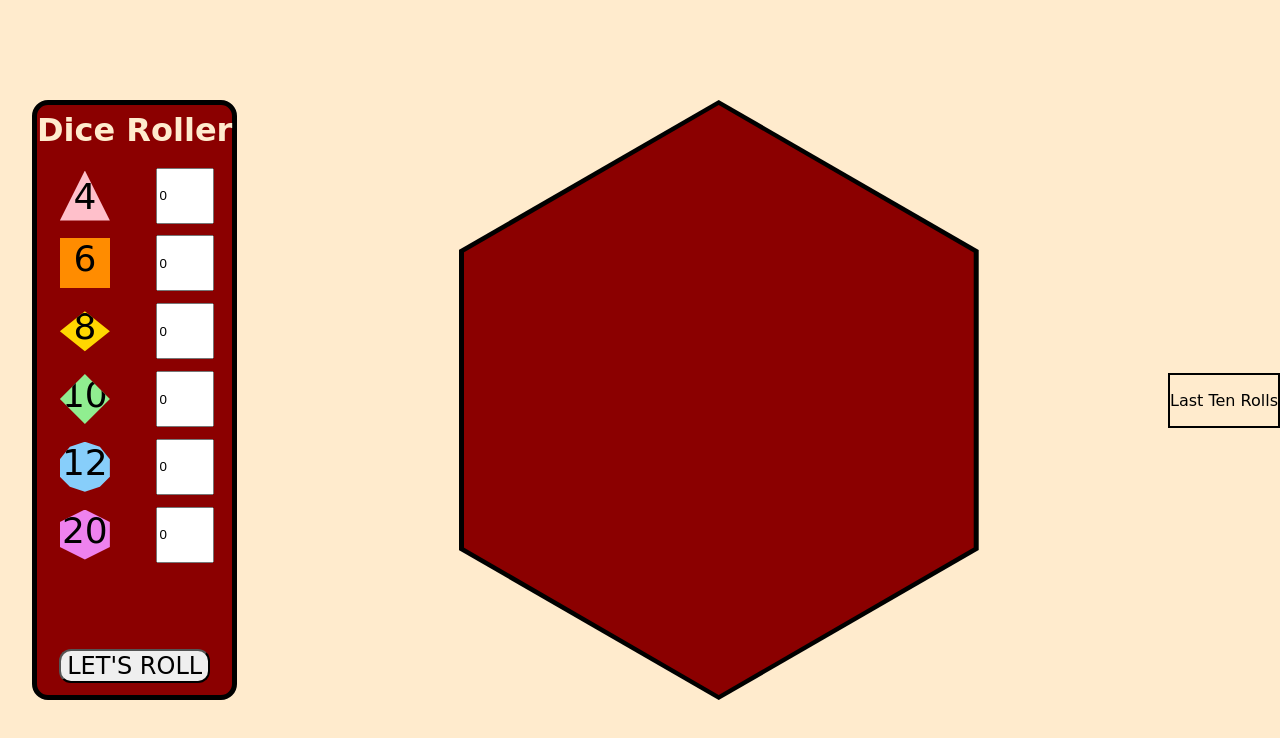
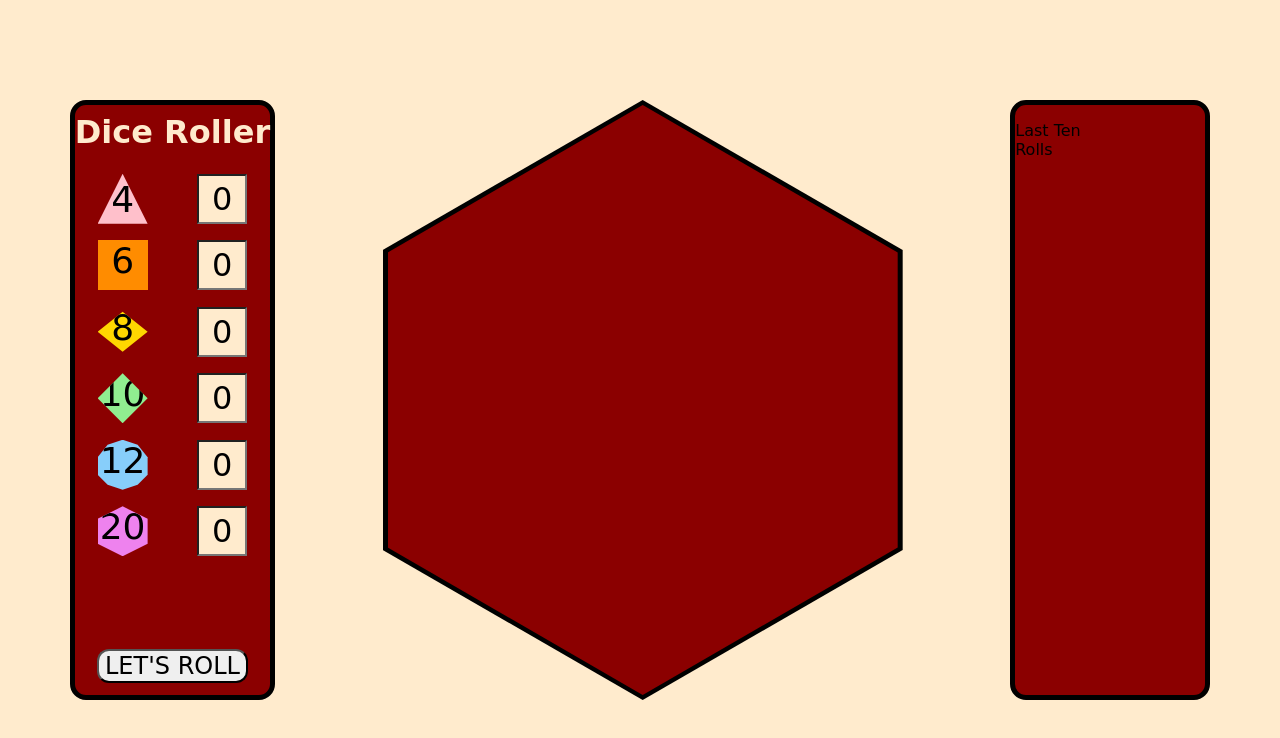
Before and after one commit to WilliamAxtell/Dice-Roller, a website: page public/index.html in a window 1280 px wide. Drawn offline with Linux system fonts and the light colour scheme; a web font is replaced by a local one.

Commit message:
Styling Work

```diff
--- a/public/index.html
+++ b/public/index.html
@@ -15,17 +15,17 @@
   <form id="dice-picker" method="post">
     <h1>Dice Roller</h1>
     <label id="d4-label" for="d4" class="clip-path-d4"><p class="numbers">4</p></label>
-    <input id="d4" name="d4" value="0" type="number" min="0" max="100">
+    <input id="d4" name="d4" value="0" type="number" min="0" max="60">
     <label id="d6-label" for="d6" class="clip-path-d6"><p class="numbers">6</p></label>
-    <input id="d6" name="d6" value="0" type="number" min="0" max="100">
+    <input id="d6" name="d6" value="0" type="number" min="0" max="60">
     <label id="d8-label" for="d8" class="clip-path-d8"><p class="numbers">8</p></label>
-    <input id="d8" name="d8" value="0" type="number" min="0" max="100">
+    <input id="d8" name="d8" value="0" type="number" min="0" max="60">
     <label id="d10-label" for="d10" class="clip-path-d10"><p class="numbers">10</p></label>
-    <input id="d10" name="d10" value="0" type="number" min="0" max="100">
+    <input id="d10" name="d10" value="0" type="number" min="0" max="60">
     <label id="d12-label" for="d12" class="clip-path-d12"><p class="numbers">12</p></label>
-    <input id="d12" name="d12" value="0" type="number" min="0" max="100">
+    <input id="d12" name="d12" value="0" type="number" min="0" max="60">
     <label id="d20-label" for="d20" class="clip-path-d20"><p class="numbers">20</p></label>
-    <input id="d20" name="d20" value="0" type="number" min="0" max="100">
+    <input id="d20" name="d20" value="0" type="number" min="0" max="60">
     <button type="submit" id="roll-btn">let's roll</button>
   </form>
   <div id="dice-border">
--- a/public/main.css
+++ b/public/main.css
@@ -8,6 +8,9 @@ html {
   body {
     font-family: 'Jim Nightshade', cursive;
     display: grid;
+    grid-template-areas:
+      'tray tray'
+      'roller history';
     justify-items: center;
     align-items: center;
     width: 100vw;
@@ -17,9 +20,10 @@ html {
   }
 
   #dice-picker {
+    grid-area: roller;
     box-sizing: border-box;
     height: 600px;
-    margin: auto 2em;
+    margin: 2em;
     border: 5px solid black;
     border-radius: 1em;
     min-width: 200px;
@@ -41,11 +45,35 @@ html {
     margin-block-end: 0;
   }
 
-  #dice-picker input[type="number"], #dice-picker label {
+  #dice-picker label {
     height: 50px;
     width: 50px;
     display: grid;
     place-items: end start;
+  }
+
+  #dice-picker input[type="number"] {
+    height: 50px;
+    width: 50px;
+    font-family: 'Jim Nightshade', cursive;
+    font-size: 32px;
+    overflow: hidden;
+    text-align: center;
+    padding: 0;
+    background-color: var(--text-color);
+    box-sizing: border-box;
+  }
+
+  /* Chrome, Safari, Edge, Opera */
+  input::-webkit-outer-spin-button,
+  input::-webkit-inner-spin-button {
+    -webkit-appearance: none;
+    margin: 0;
+  }
+
+  /* Firefox */
+  input[type=number] {
+    -moz-appearance: textfield;
   }
 
   #d4 {
@@ -63,6 +91,7 @@ html {
   }
 
   #dice-border {
+    grid-area: tray;
     background-color: black;
     width: 520px;
     height: 600px;
@@ -80,6 +109,15 @@ html {
   #dice-total {
     width: 100%;
     height: 25%;
+    display: grid;
+    place-items: center;
+  }
+
+  #dice-total h2 {
+    margin-block-start: 0;
+    margin-block-end: 0;
+    font-size: 48px;
+    color: var(--text-color);
   }
 
   #dice-container {
@@ -149,13 +187,24 @@ html {
   }
 
   #roll-history-title {
-    display: flex;
-    border: solid black 2px;
-    align-items: center;
+    grid-area: history;
+    box-sizing: border-box;
+    height: 600px;
+    margin: 2em;
+    border: 5px solid black;
+    border-radius: 1em;
+    min-width: 200px;
+    display: grid;
+    grid-template-rows: repeat(8,1fr);
+    grid-template-columns: 49% 49% ;
+    gap: 2%;
+    place-items: center;
+    background-color: var(--main-color);
   }
 
-  @media screen and (min-width: 600px) {
+  @media screen and (min-width: 1050px) {
     body {
-      grid-template-columns: auto 1fr auto;
+      grid-template-areas:
+        'roller tray history';
     }
   }
--- a/public/script.js
+++ b/public/script.js
@@ -29,7 +29,7 @@ dicePicker.addEventListener('submit', (e)=>{
     + Number(d8Input.value)
     + Number(d10Input.value)
     + Number(d12Input.value)
-    + Number(d20Input.value) > 100) {return}
+    + Number(d20Input.value) > 60) {return}
 
   const dice = {
     'd4': d4Input.value,
@@ -69,8 +69,10 @@ function insertDivs(num) {
 
 function diceScatter(dice) {
   let numbers = Array.from({length: 60}, (_, i) => i);
+  let diceTotal = 0;
+  for (let i = 0; i < dice.length; i++) {
+    diceTotal += dice[i][1];
 
-  for (let i = 0; i < dice.length; i++) {
     let selector = Math.floor(Math.random() * numbers.length);
 
     let placement = numbers.splice(selector, 1)[0];
@@ -81,6 +83,9 @@ function diceScatter(dice) {
 
     targetDiv.classList.add('rolled-die');
     targetDiv.innerHTML = `<div class="${diceClass}"><p class="numbers">${dice[i][1]}</p></div>`;
+    console.log('task1')
   }
-
+  console.log('task2')
+  document.getElementById('dice-total').innerHTML = `<h2>Total: ${diceTotal}</h2>`;
+  console.log(diceTotal);
 }
```
